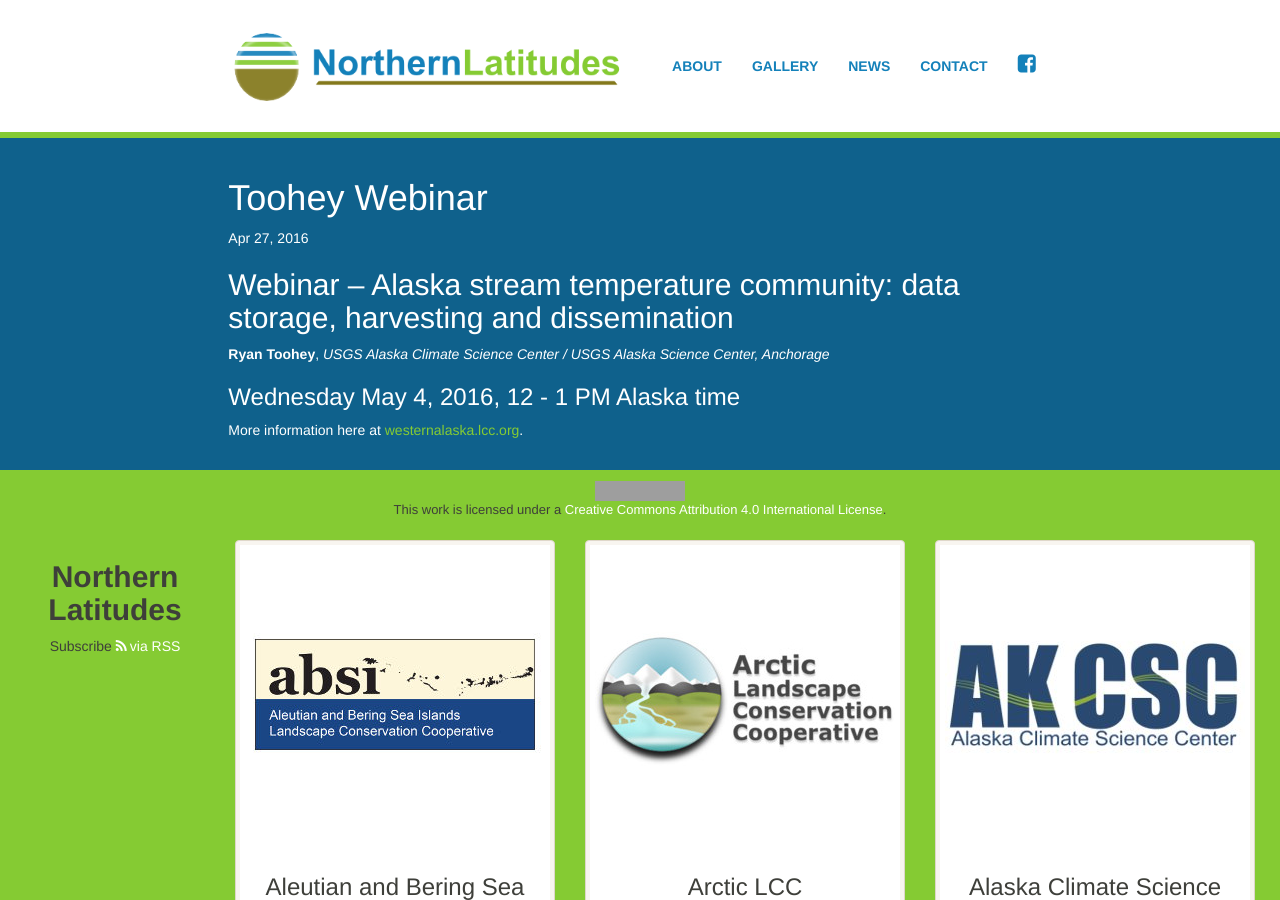
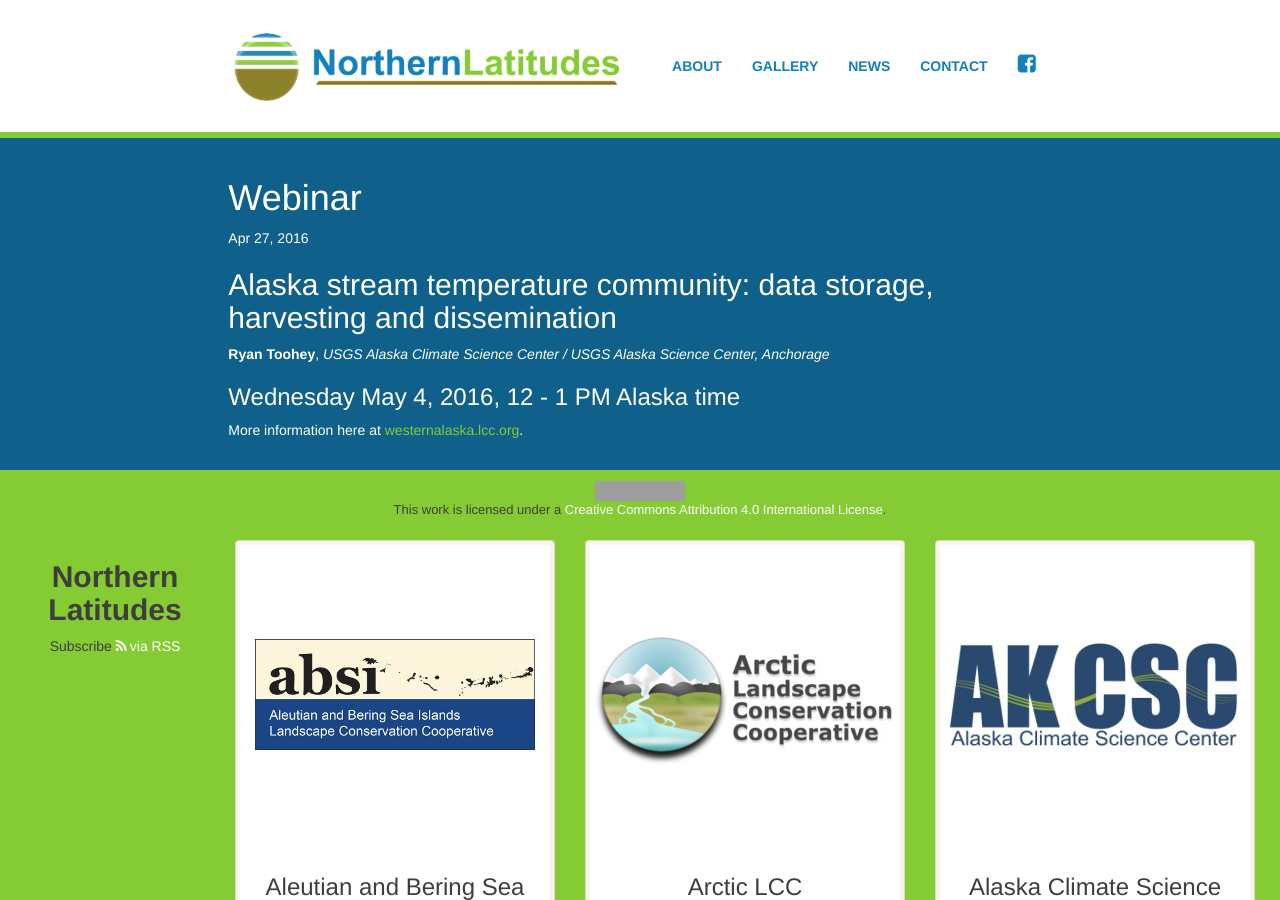
Before and after one commit to northern-latitudes/northern-latitudes.github.io, a Jekyll site: the page built from _posts/2016-04-27-your-filename.md, in a window 1280 px wide and 900 px high. Built offline with Jekyll 4.4.1, drawn with Linux system fonts in a browser that asks for light colours; nearby versions of some CDN libraries; grey boxes are pictures that could not be loaded.

Commit message:
Updated 2016-04-27-your-filename.md

```diff
--- a/_posts/2016-04-27-your-filename.md
+++ b/_posts/2016-04-27-your-filename.md
@@ -4,9 +4,9 @@
 icon: default
 tags: ""
 published: true
-title: Toohey Webinar
+title: Webinar
 ---
-## Webinar -- Alaska stream temperature community: data storage, harvesting and dissemination
+## Alaska stream temperature community: data storage, harvesting and dissemination
 **Ryan Toohey**, _USGS Alaska Climate Science Center / USGS Alaska Science Center, Anchorage_
 ### Wednesday May 4, 2016, 12 - 1 PM Alaska time
 More information here at [westernalaska.lcc.org](https://westernalaskalcc.org/projects/SitePages/webinars.aspx).
```
